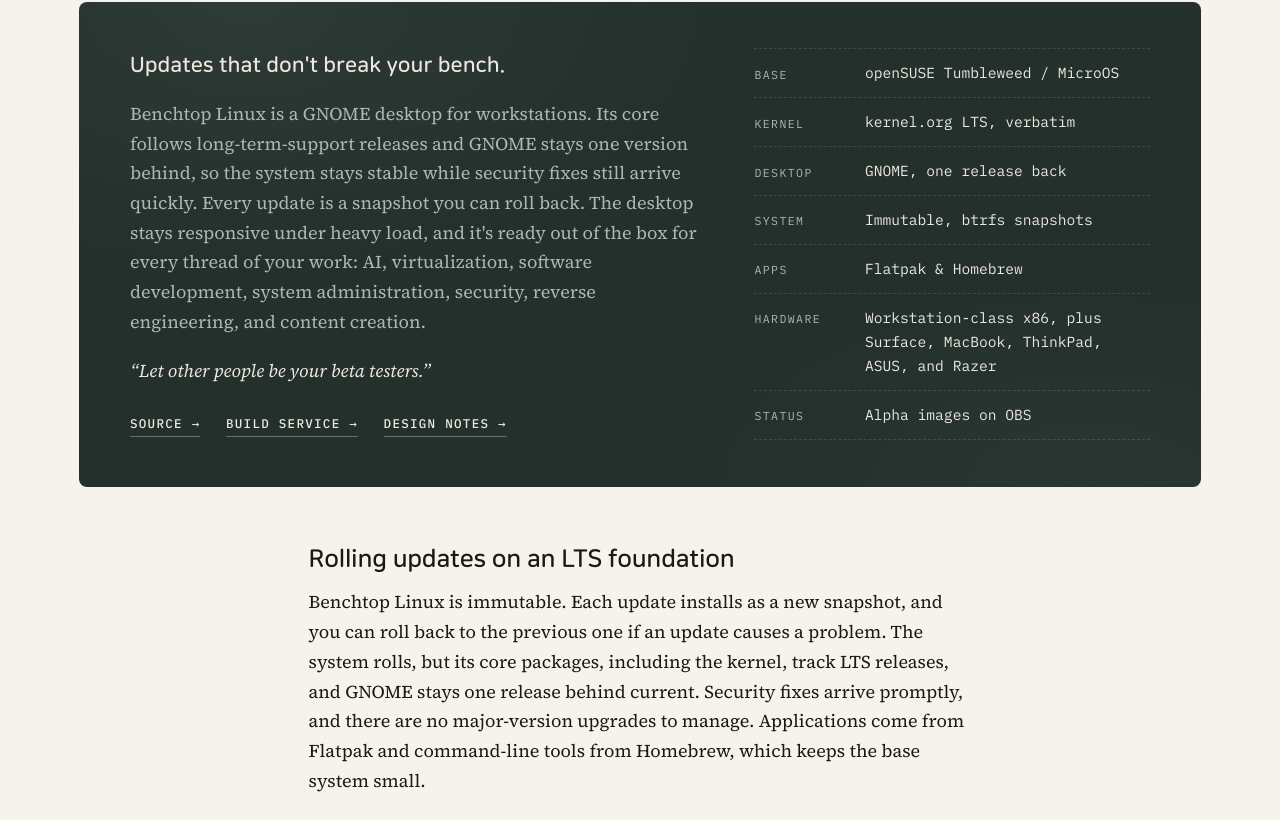
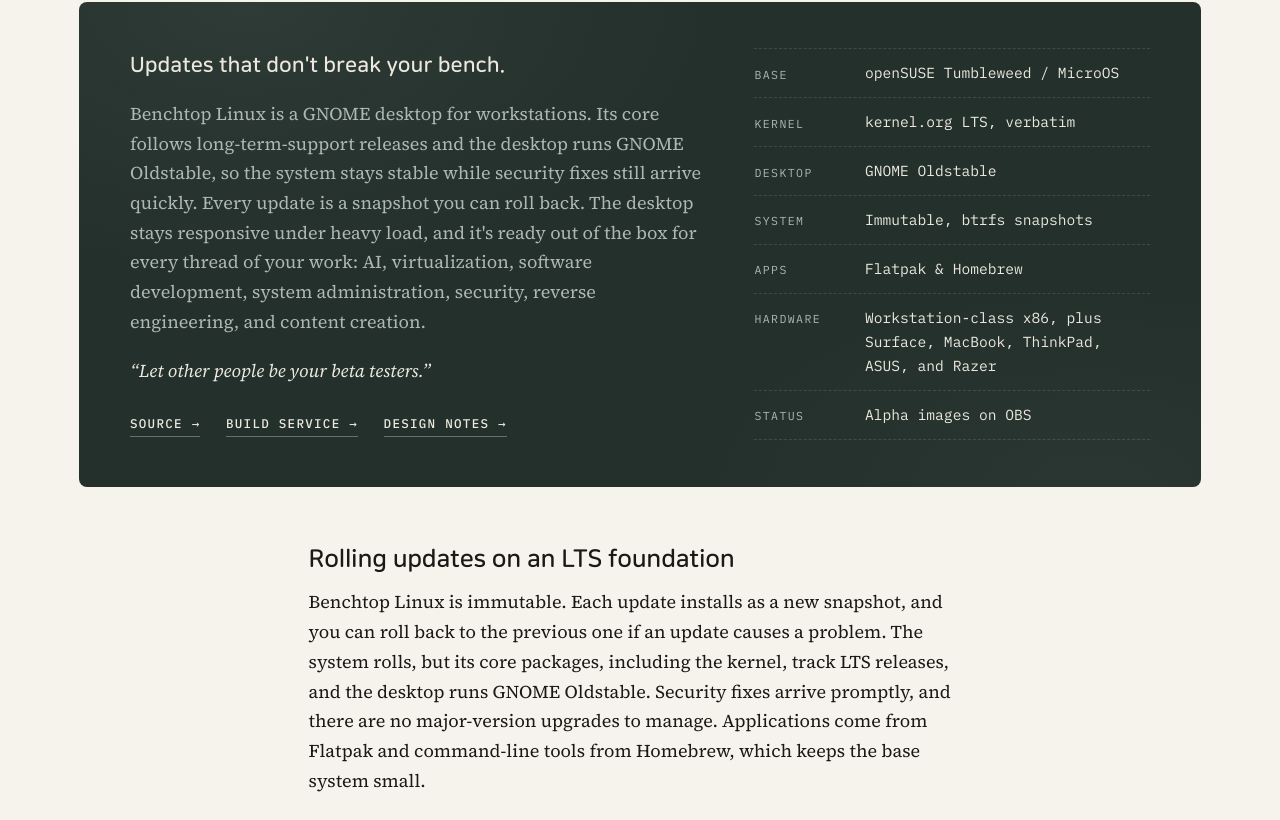
Before and after one commit to TechnicompLabs/technicomplabs.github.io, a Jekyll site: the page built from _pages/benchtop.md, in a window 1280 px wide. Shown: the part 444-1264 px from the top of the page. Built offline with Jekyll 4.4.1, drawn with Linux system fonts in a browser that asks for light colours.

Commit message:
Call it GNOME Oldstable

```diff
--- a/_includes/benchtop.html
+++ b/_includes/benchtop.html
@@ -3,7 +3,7 @@
     {% unless include.compact %}<p class="board-kicker">Technicomp Benchtop Linux &middot; Alpha</p>
     <h2 class="board-title">The operating system for the technical workbench.</h2>{% endunless %}
     <p class="board-lead">Updates that don't break your bench.</p>
-    <p>Benchtop Linux is a GNOME desktop for workstations. Its core follows long-term-support releases and GNOME stays one version behind, so the system stays stable while security fixes still arrive quickly. Every update is a snapshot you can roll back. The desktop stays responsive under heavy load, and it's ready out of the box for every thread of your work: AI, virtualization, software development, system administration, security, reverse engineering, and content creation.</p>
+    <p>Benchtop Linux is a GNOME desktop for workstations. Its core follows long-term-support releases and the desktop runs GNOME Oldstable, so the system stays stable while security fixes still arrive quickly. Every update is a snapshot you can roll back. The desktop stays responsive under heavy load, and it's ready out of the box for every thread of your work: AI, virtualization, software development, system administration, security, reverse engineering, and content creation.</p>
     <p class="board-motto">&ldquo;Let other people be your beta testers.&rdquo;</p>
     <p class="board-links">
       <a href="https://github.com/TechnicompLabs">Source &rarr;</a>
@@ -14,7 +14,7 @@
   <dl class="board-specs">
     <div><dt>Base</dt><dd>openSUSE Tumbleweed / MicroOS</dd></div>
     <div><dt>Kernel</dt><dd>kernel.org LTS, verbatim</dd></div>
-    <div><dt>Desktop</dt><dd>GNOME, one release back</dd></div>
+    <div><dt>Desktop</dt><dd>GNOME Oldstable</dd></div>
     <div><dt>System</dt><dd>Immutable, btrfs snapshots</dd></div>
     <div><dt>Apps</dt><dd>Flatpak &amp; Homebrew</dd></div>
     <div><dt>Hardware</dt><dd>Workstation-class x86, plus Surface, MacBook, ThinkPad, ASUS, and Razer</dd></div>
--- a/_pages/benchtop.md
+++ b/_pages/benchtop.md
@@ -18,7 +18,7 @@ description: "Technicomp Benchtop Linux, the operating system for the technical
 
 ## Rolling updates on an LTS foundation
 
-Benchtop Linux is immutable. Each update installs as a new snapshot, and you can roll back to the previous one if an update causes a problem. The system rolls, but its core packages, including the kernel, track LTS releases, and GNOME stays one release behind current. Security fixes arrive promptly, and there are no major-version upgrades to manage. Applications come from Flatpak and command-line tools from Homebrew, which keeps the base system small.
+Benchtop Linux is immutable. Each update installs as a new snapshot, and you can roll back to the previous one if an update causes a problem. The system rolls, but its core packages, including the kernel, track LTS releases, and the desktop runs GNOME Oldstable. Security fixes arrive promptly, and there are no major-version upgrades to manage. Applications come from Flatpak and command-line tools from Homebrew, which keeps the base system small.
 
 It's designed for stability. Whether it's also more secure than conventional stable distributions, which backport fixes into older package versions, is the subject of separate research.
 
```
